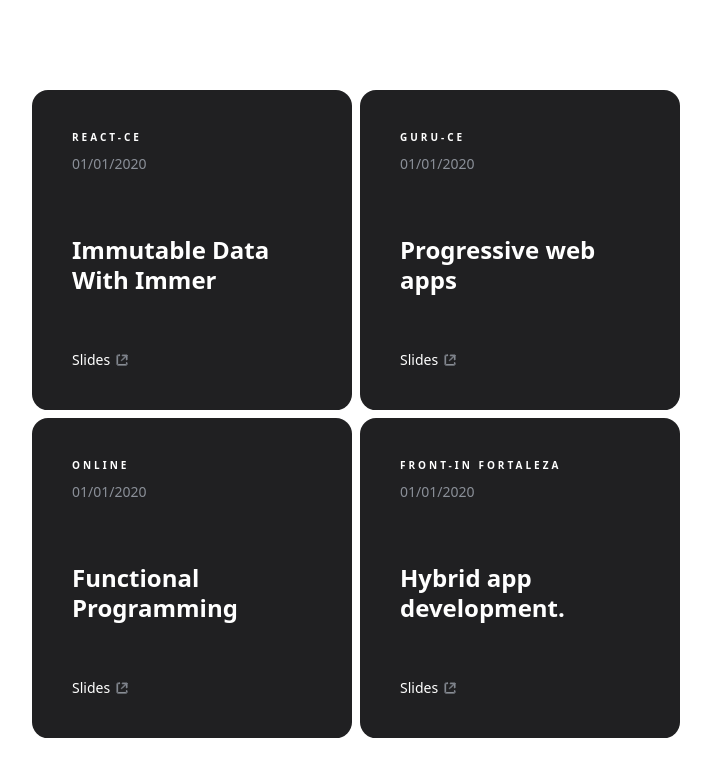
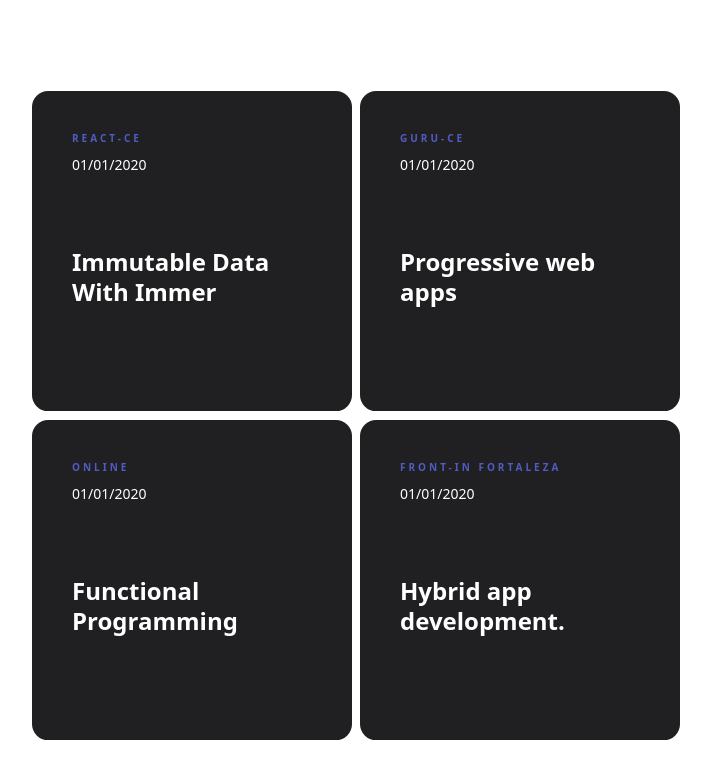
Before and after one commit to vitormalencar/vitormalencar, a Gatsby site: page / in a window 1280 px wide. Shown: the part 1488-2266 px from the top of the page, without its empty margins (512-1223 px from the left). Built offline with nearby package versions, Linux system fonts and the light colour scheme; Gatsby itself is replaced by a stand-in of ours.

Commit message:
updating talks component

```diff
--- a/src/components/Talks/Talks.jsx
+++ b/src/components/Talks/Talks.jsx
@@ -7,8 +7,14 @@ export const Talks = ({ talks }) => (
     </h2>
     <div className="flex flex-wrap -my-4 md:-m-4 group pt-32 pb-40 md:py-0">
       {talks.map(({ place, date, title, url }) => (
+        <a
+          key={title}
+          href={url}
+          target="_blank"
+          rel="noreferrer"
+          className="flex items-center mt-px text-zenith"
+        >
           <article
-          key={title}
             itemScope="itemscope"
             itemType="http://schema.org/CreativeWork"
             className="flex-none w-full my-4 md:m-4 md:w-240 md:min-h-240 lg:w-320 lg:min-h-320  "
@@ -18,7 +24,7 @@ export const Talks = ({ talks }) => (
               <header>
                 <h4
                   itemProp="name"
-                className="text-xs font-bold tracking-widest uppercase text-zenith"
+                  className="text-xs font-bold tracking-widest uppercase text-purble"
                 >
                   {place}
                 </h4>
@@ -41,34 +47,10 @@ export const Talks = ({ talks }) => (
                   {title}
                 </h3>
               </div>
-            <footer className="mt-16">
-              <a
-                href={url}
-                target="_blank"
-                rel="noreferrer"
-                className="flex items-center mt-px text-zenith"
-              >
-                <span>Slides</span>
-                <span className="block w-16 p-2 ml-4 text-dawn">
-                  <svg
-                    xmlns="http://www.w3.org/2000/svg"
-                    fill="none"
-                    stroke="currentColor"
-                    strokeLinecap="round"
-                    strokeLinejoin="round"
-                    viewBox="0 0 12 12"
-                    aria-hidden="true"
-                    className="flex-none stroke-current"
-                  >
-                    <title>External link icon</title>
-                    <path d="M10.976 1.193A.314.314 0 0010.687 1H6.312a.313.313 0 000 .625h3.62L5.467 6.091a.313.313 0 00.443.442l4.466-4.466v3.62a.313.313 0 00.625 0V1.313a.328.328 0 00-.024-.119z" />
-                    <path d="M3.5 1v.625H2.25a.625.625 0 00-.625.625v7.5c0 .345.28.625.625.625h7.5c.345 0 .625-.28.625-.625V8.5H11v1.875c0 .345-.28.625-.625.625h-8.75A.625.625 0 011 10.375v-8.75C1 1.28 1.28 1 1.625 1H3.5z" />
-                  </svg>
-                </span>
-              </a>
-            </footer>
+              <footer className="mt-16"></footer>
             </div>
           </article>
+        </a>
       ))}
     </div>
   </div>
```
Lines whose indentation alone changed are shown as unchanged.
